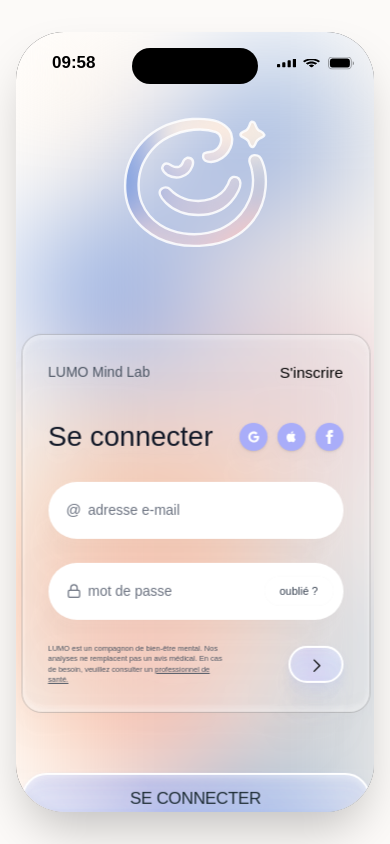
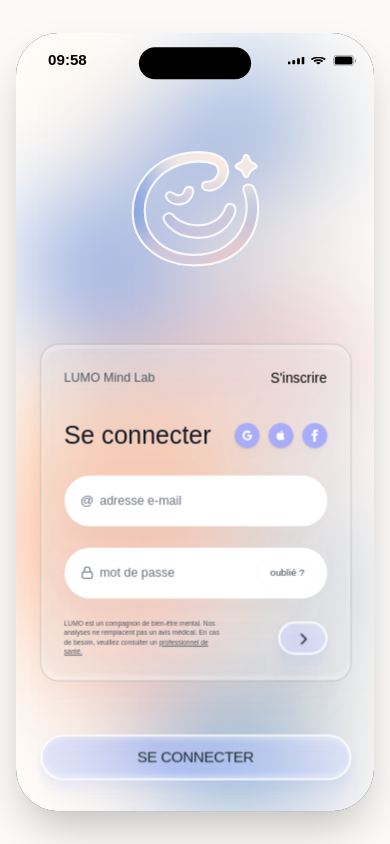
Before and after one commit to Nianqi-WU/projet-bachelor, a React (Vite) app: page / in a window 390 px wide. Built offline with nearby package versions, Linux system fonts and the light colour scheme.

Commit message:
fix: preserve phone preview aspect ratio

```diff
--- a/src/App.tsx
+++ b/src/App.tsx
@@ -1,4 +1,4 @@
-import { useState, useMemo, useRef } from 'react';
+import { useState, useMemo, useRef, useEffect } from 'react';
 import {
   Smile,
   Angry,
@@ -55,6 +55,9 @@ const imgContainer = "/assets/45002a04f097cdc1e0e1302adc503c4360bc1371.svg";
 const imgContainer1 = "/assets/be91a4001f2a108d8925e8eeb9635b8236cf059a.svg";
 const imgContainer2 = "/assets/158f9a9516fb821ec3c4c6c5c485adab86d105d7.svg";
 const imgFlowerOrbBg = "/assets/flower_orb_bg.png";
+
+const PHONE_WIDTH = 402;
+const PHONE_HEIGHT = 874;
 
 const renderGoalWithIcon = (text: string) => {
   // Strip any emoji from text just in case (e.g., if there's an old emoji in localStorage)
@@ -896,6 +899,22 @@ function ObjectivesEditor({
 }
 
 export default function App() {
+  const [phoneScale, setPhoneScale] = useState(1);
+
+  useEffect(() => {
+    const updatePhoneScale = () => {
+      const pagePadding = window.innerWidth >= 640 ? 64 : 32;
+      const widthScale = (window.innerWidth - pagePadding) / PHONE_WIDTH;
+      const heightScale = (window.innerHeight - pagePadding) / PHONE_HEIGHT;
+
+      setPhoneScale(Math.max(0.1, Math.min(1, widthScale, heightScale)));
+    };
+
+    updatePhoneScale();
+    window.addEventListener('resize', updatePhoneScale);
+    return () => window.removeEventListener('resize', updatePhoneScale);
+  }, []);
+
   // 长期目标与用户 Session
   const [userEmail, setUserEmail] = useState(() => localStorage.getItem('lumo_user_email') || '');
   const [longTermGoal, setLongTermGoal] = useState(() => localStorage.getItem('lumo_long_term_goal') || '');
@@ -1565,16 +1584,25 @@ export default function App() {
 
   const sliderBase = "w-full h-2 rounded-full appearance-none bg-white/50 border border-white/40 shadow-inner focus:outline-none cursor-pointer [&::-webkit-slider-thumb]:appearance-none [&::-webkit-slider-thumb]:size-7 [&::-webkit-slider-thumb]:rounded-full [&::-webkit-slider-thumb]:border-[3px] [&::-webkit-slider-thumb]:border-white [&::-webkit-slider-thumb]:transition-colors [&::-webkit-slider-thumb]:duration-300 [&::-moz-range-thumb]:size-7 [&::-moz-range-thumb]:rounded-full [&::-moz-range-thumb]:border-[3px] [&::-moz-range-thumb]:border-white";
   return (
-    <div className="bg-[#fcfaf8] min-h-screen flex items-center justify-center p-4 sm:p-8 overflow-y-auto">
+    <div className="bg-[#fcfaf8] min-h-screen flex items-center justify-center p-4 sm:p-8 overflow-auto">
       <style>{GLOBAL_STYLES}</style>
 
       <div
-        className="bg-[#f4f2f7] relative max-w-[402px] rounded-[48px] shadow-2xl overflow-hidden flex flex-col z-0"
+        className="relative shrink-0"
         style={{
-          height: 'min(874px, calc(100vh - 64px))',
-          width: 'min(402px, calc(100vw - 32px))',
+          height: PHONE_HEIGHT * phoneScale,
+          width: PHONE_WIDTH * phoneScale,
         }}
       >
+        <div
+          className="bg-[#f4f2f7] relative rounded-[48px] shadow-2xl overflow-hidden flex flex-col z-0"
+          style={{
+            height: PHONE_HEIGHT,
+            width: PHONE_WIDTH,
+            transform: `scale(${phoneScale})`,
+            transformOrigin: 'top left',
+          }}
+        >
         <StatusBar />
         {/* Removed spacer to make top bar transparent */}
 
@@ -3936,6 +3964,7 @@ export default function App() {
           );
         })()}
         {view !== 'onboarding' && <BottomNav currentView={view} onViewChange={setView} />}
+        </div>
       </div>
     </div>
   );
```
